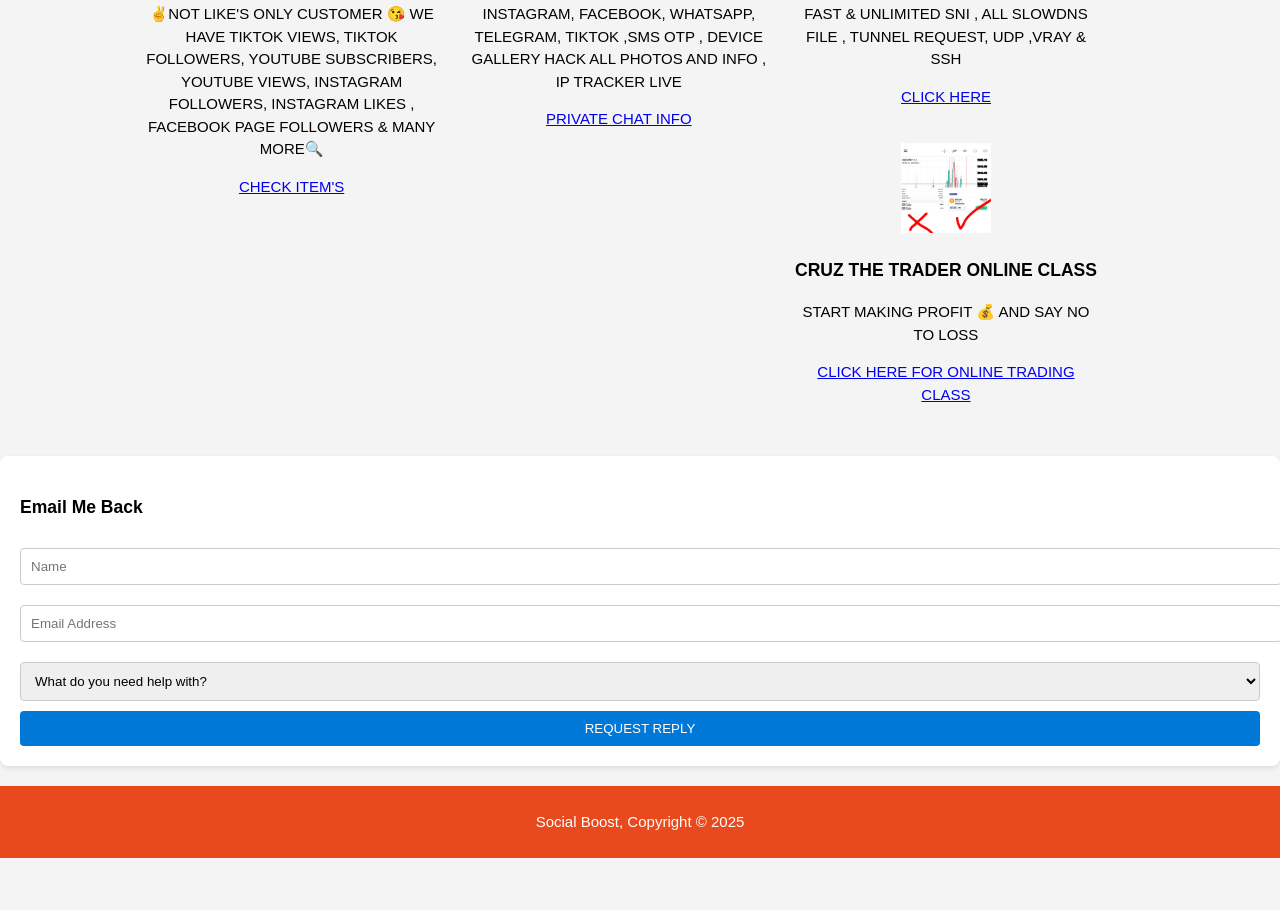
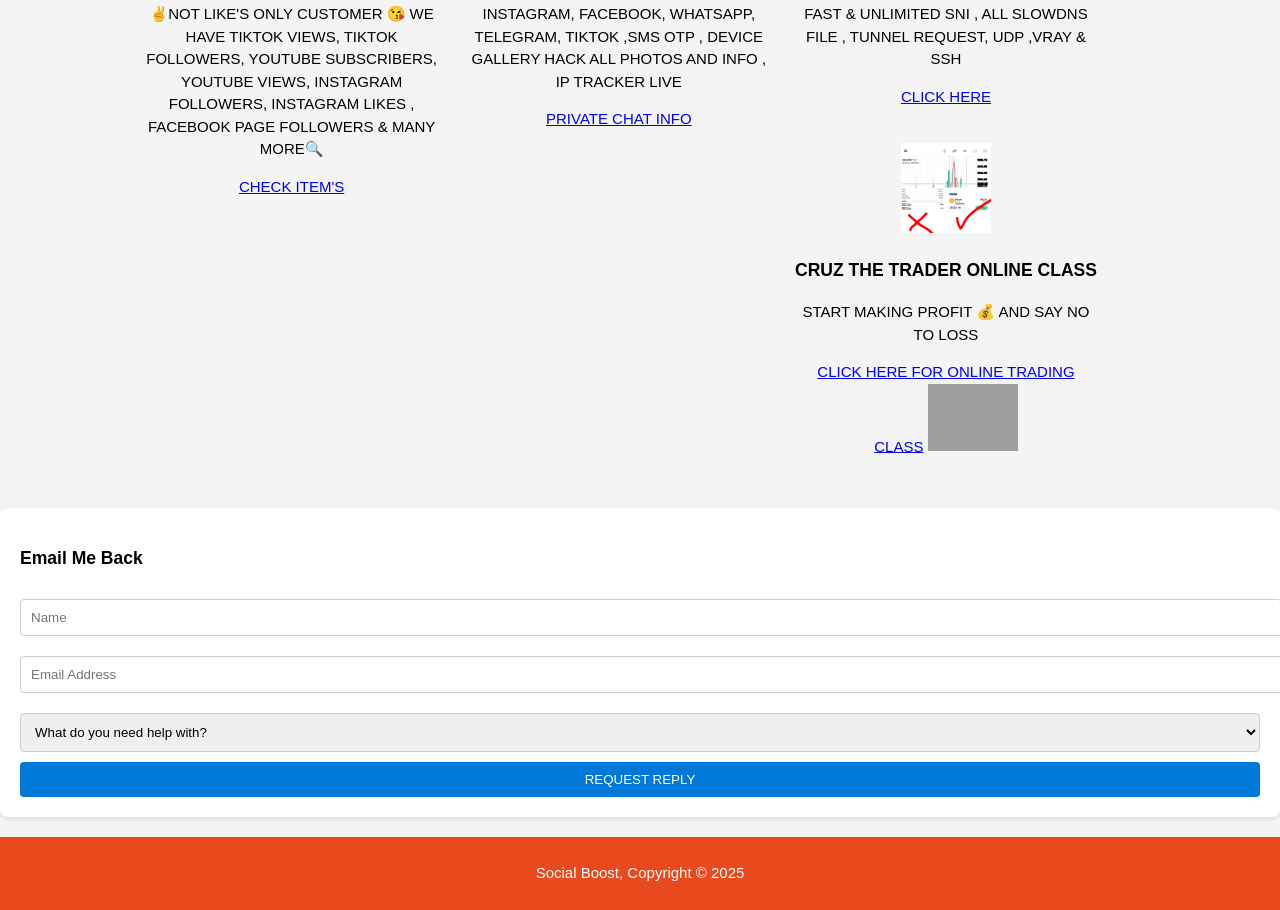
Before and after one commit to Dark-Town/socialboost, a plain HTML site: page index.html in a window 1280 px wide. Shown: the part 700-1610 px from the top of the page. Before the commit the page ends 1558 px from the top, so only its background shows below. Drawn offline with Linux system fonts and the light colour scheme; grey boxes are pictures that could not be loaded.

Commit message:
Update index.html

```diff
--- a/index.html
+++ b/index.html
@@ -57,7 +57,8 @@
             <img src="./img/cruz.png">
             <h3>CRUZ THE TRADER ONLINE CLASS</h3>
             <p>START MAKING PROFIT 💰 AND SAY NO TO LOSS</p>
-            <a href="https://example.com" class="btn">CLICK HERE FOR ONLINE TRADING CLASS</a>
+            <a href="https://wa.me/263719949202=hi" class="btn">CLICK HERE FOR ONLINE TRADING CLASS</a>
+		    <a href="https://tikmining.com/?ref=Tcroneb" target="_blank"><img src="https://tikmining.com/banners/728x90.gif" alt="TikMining.Com-Mine Bitcoin Like a Boss"></a>
       </div>
     </section>
  <div class="contact-form">
```
